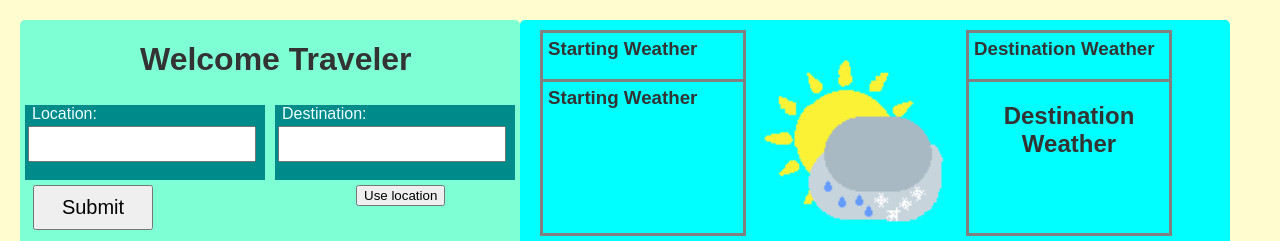
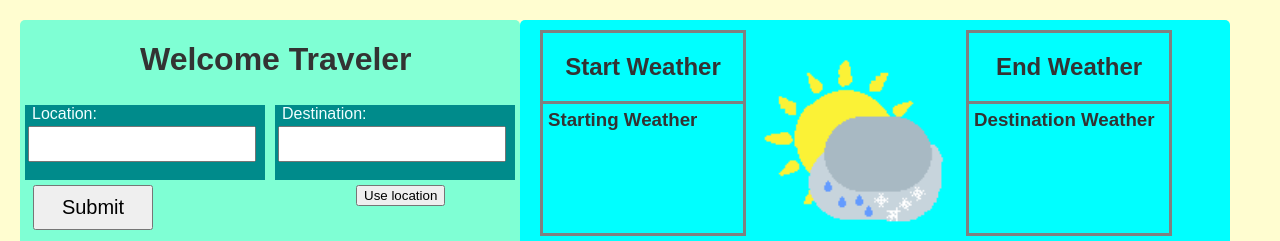
Before and after one commit to ascaletty/HackKu2026, a Flask app: page / in a window 1280 px wide. Shown: the top 241 px of the page. Run offline with Flask 3, Linux system fonts and the light colour scheme.

Commit message:
Changed formatting

```diff
--- a/static/map.js
+++ b/static/map.js
@@ -95,7 +95,7 @@ function sendData() {
 
 
 
-                  document.getElementById("endw").textContent= "Temperature is " + temp1+ "F, with wind speed "+ windSpeed1+ ", and " +shortForecast1+ " forecast";
+                  document.getElementById("endw").textContent= "Temperature will be " + temp1+ "F, with wind speed "+ windSpeed1+ ", and " +shortForecast1+ " forecast";
                   document.getElementById("startw").textContent= "Temperature is " + temp+ "F, with wind speed "+ windSpeed+ ", and " +shortForecast+ " forecast";
 
                   Object.keys(temp_time_dict).forEach(k => {
--- a/templates/hello.html
+++ b/templates/hello.html
@@ -37,16 +37,16 @@ function Gocrazy(){
 <div class="weatherDiv">
   <div class="internalDiv">
     <div class="subDiv">
-      <h3>Starting Weather</h3>
+      <h2>Start Weather</h2>
     </div>
       <h3 id="startw">Starting Weather</h3>
   </div>
 <img class = "weather" src="/static/weather.png" alt="Beautiful Weather Art" style="max-width: 200px; height: 200px;">
   <div class = "internalDiv">
     <div class = "subDiv">
-      <h3>Destination Weather</h3>
+      <h2>End Weather</h2>
     </div>
-    <h2 id= "endw">Destination Weather</h2>
+    <h3 id= "endw">Destination Weather</h3>
   </div>
 
 </div>
```
